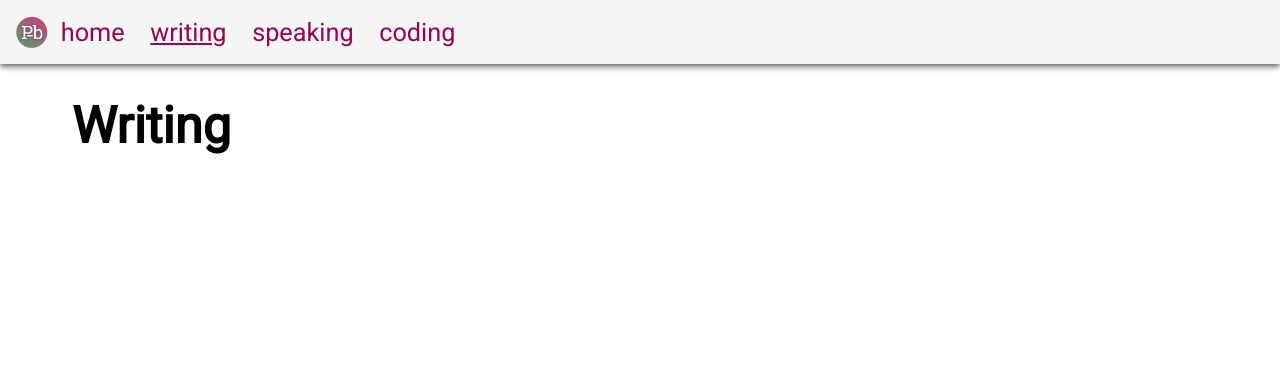
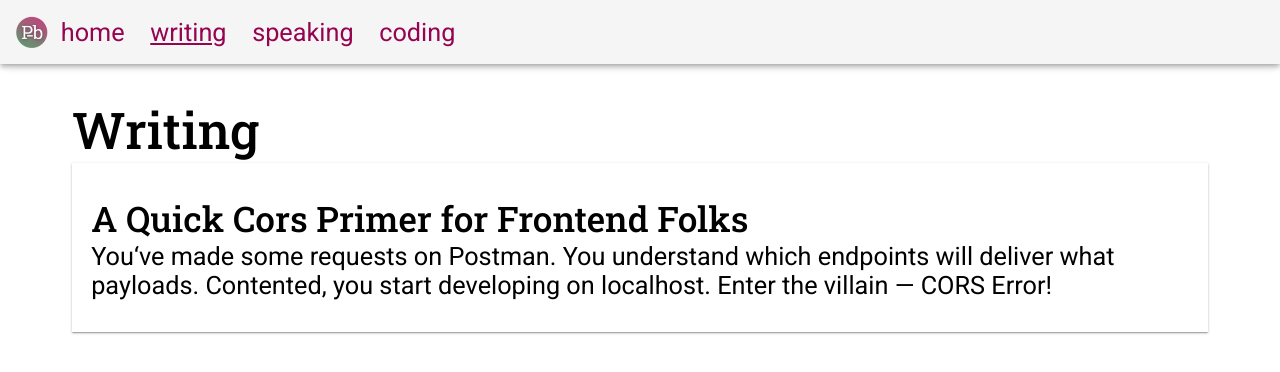
Before and after one commit to pearlbea/pearlbea-2024, a Next.js app: page /writing in a window 1280 px wide. Shown: the top 372 px of the page. Built offline with nearby package versions, Linux system fonts and the light colour scheme.

Commit message:
Update home

```diff
--- a/app/layout.tsx
+++ b/app/layout.tsx
@@ -1,8 +1,6 @@
 import type { Metadata } from "next";
-import {  Roboto_Slab } from "next/font/google";
+import { roboto } from "./fonts";
 import "./globals.css";
-
-const inter = Roboto_Slab({ subsets: ["latin"], weight: "400" });
 
 export const metadata: Metadata = {
   title: "Pearl Latteier",
@@ -16,7 +14,7 @@ export default function RootLayout({
 }>) {
   return (
     <html lang="en">
-      <body className={inter.className}>{children}</body>
+      <body className={roboto.className}>{children}</body>
     </html>
   );
 }
--- a/app/page.module.css
+++ b/app/page.module.css
@@ -18,18 +18,21 @@
 }
 .description {
   font-size: 1.25rem;
-  max-width: 520px;
+  max-width: 500px;
   text-align: left;
   margin: 1rem;
   line-height: 1.8rem;
 }
 .inlineLink {
   color: #950451;
+  text-decoration: underline;
 }
 .inlineLink:active,
 .inlineLink:hover,
 .inlineLink:focus {
   text-decoration: underline;
+  background-color: #fdf6e3;
+  transition: background-color 0.25s;
 }
 .buttonLinks {
   display: grid;
--- a/app/writing/page.tsx
+++ b/app/writing/page.tsx
@@ -1,12 +1,25 @@
-'use client';
+import Link from "next/link";
+import { roboto_slab } from "../fonts";
+import { clsx } from "clsx";
+import styles from "./writing.module.css";
 
-import NavMenu from "../nav";
-
-export default function Writing(){
-    return (
-        <>
-        <NavMenu />
-        <h1>Writing</h1>
-        </>
-    )
+export default function Writing() {
+  return (
+    <>
+      <h1 className={roboto_slab.className}>Writing</h1>
+      <div className={styles.card}>
+        <Link
+          className={clsx(roboto_slab.className, styles.cardTitle)}
+          href="./writing/quick-cors-primer"
+        >
+          A Quick Cors Primer for Frontend Folks
+        </Link>
+        <p className={styles.preview}>
+          You&lsquo;ve made some requests on Postman. You understand which
+          endpoints will deliver what payloads. Contented, you start developing
+          on localhost. Enter the villain — CORS Error!
+        </p>
+      </div>
+    </>
+  );
 }
```
Also changed, not shown: app/page.tsx (+8 -2 lines).
